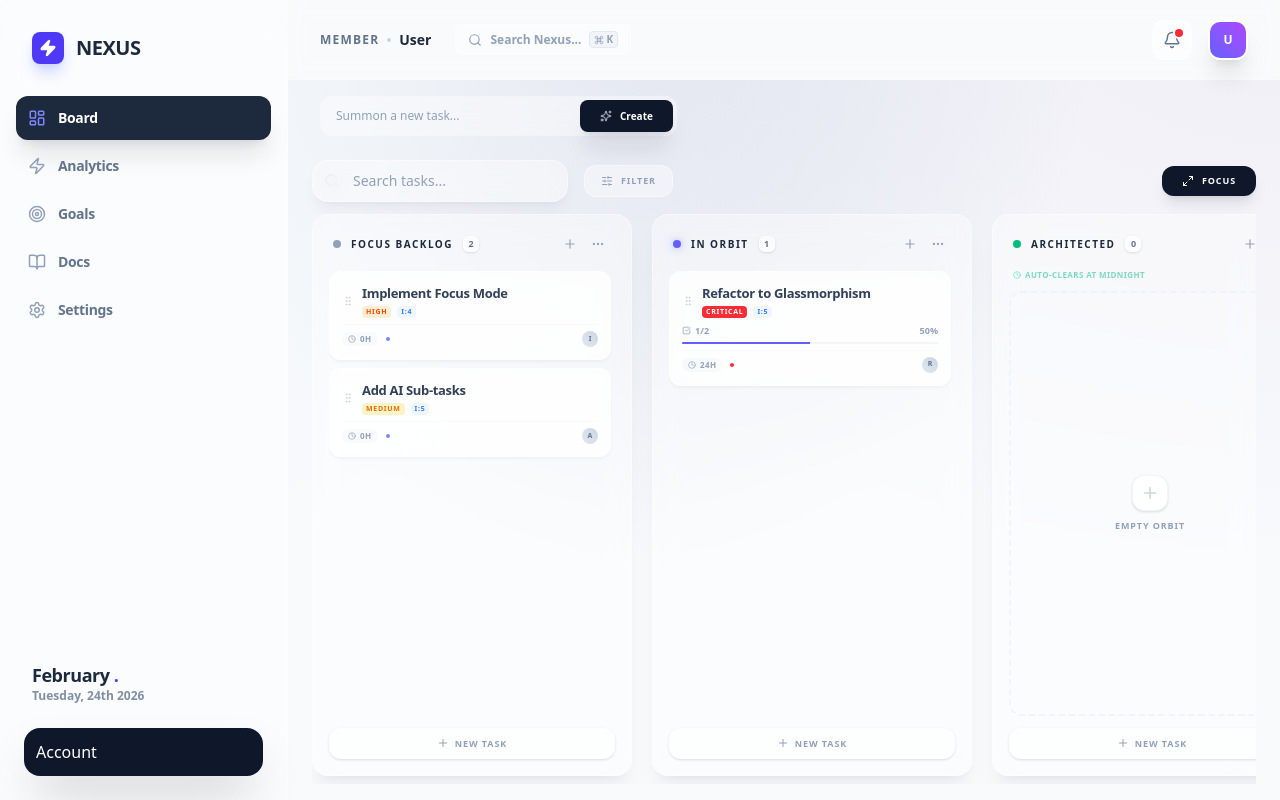
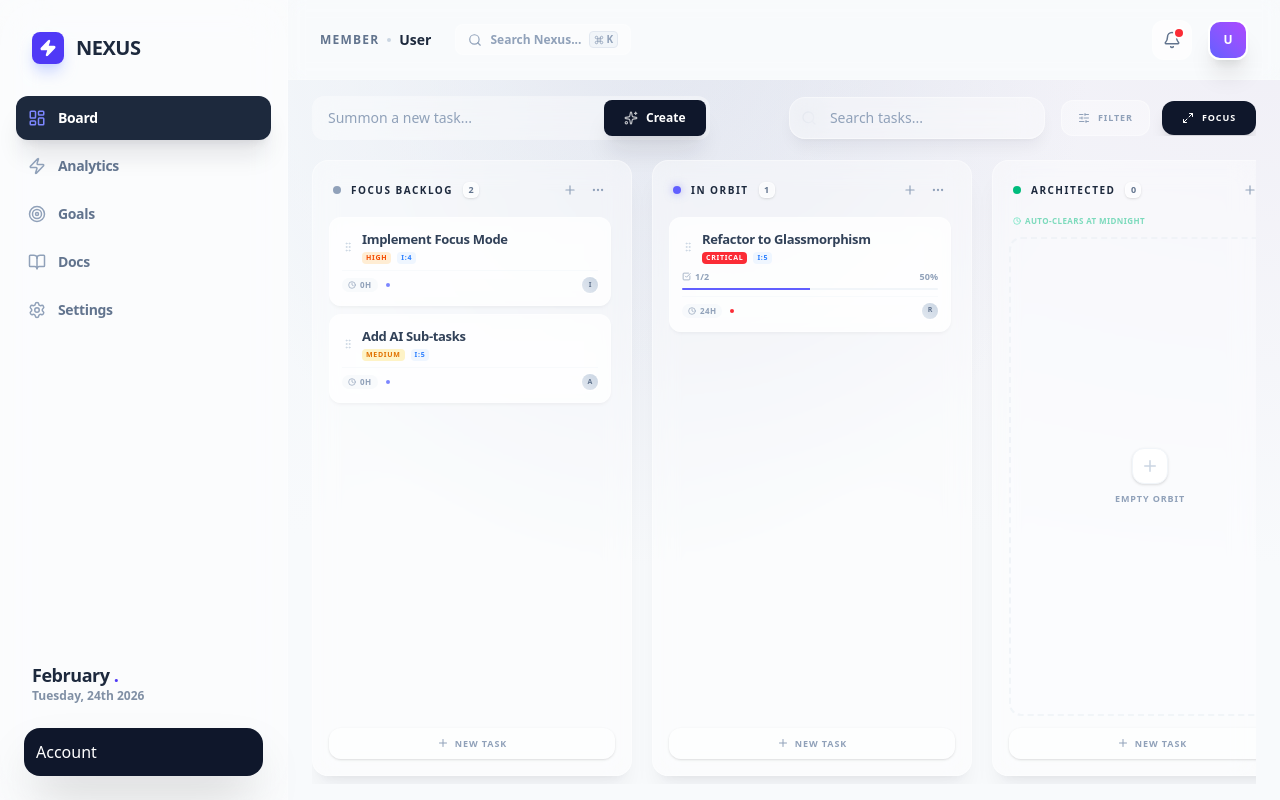
Before and after one commit to AumMule/AuraMax-Board, a React (Vite) app: page / in a window 1280 px wide. Built offline with nearby package versions, Linux system fonts and the light colour scheme.

Commit message:
restructured the topbar

```diff
--- a/src/components/Board.tsx
+++ b/src/components/Board.tsx
@@ -530,30 +530,35 @@ const Board = () => {
                 <div className="mesh-bg absolute inset-0" />
 
                 <div className="relative z-10 flex h-full flex-col">
-                    <div className="flex-shrink-0">
+                    {/* Unified Action Bar */}
+                    <div className="flex flex-col xl:flex-row xl:items-center justify-between px-4 md:px-6 py-4 gap-3 lg:gap-4 flex-shrink-0">
+                        {/* LEFT SIDE: Summon Task Component */}
+                        <div className="w-full xl:w-min">
                             <BoardHeader addTask={(title) => addTask(title)} />
                         </div>
 
-                    {/* Filter & Search Bar */}
-                    <div className="flex flex-col md:flex-row md:items-center justify-between px-4 md:px-6 py-2 gap-3 md:gap-0">
-                        <div className="flex flex-col sm:flex-row sm:items-center gap-3 sm:gap-4">
-                            <div className="relative group w-full sm:w-auto">
+                        {/* RIGHT SIDE: Search, Filter, Focus */}
+                        <div className="flex flex-col md:flex-row md:items-center gap-3 lg:gap-4 w-full xl:w-auto">
+                            {/* Search */}
+                            <div className="relative group w-full md:w-auto">
                                 <Search className="absolute left-3 top-1/2 -translate-y-1/2 text-slate-400 group-focus-within:text-indigo-500 transition-colors" size={16} />
                                 <input
                                     type="text"
                                     placeholder="Search tasks..."
                                     value={searchQuery}
                                     onChange={(e) => setSearchQuery(e.target.value)}
-                                    className="bg-white/40 backdrop-blur-md border border-white/40 rounded-2xl py-2.5 pl-10 pr-4 w-full sm:w-64 outline-none text-sm font-medium text-slate-700 placeholder:text-slate-400 focus:ring-2 ring-indigo-500/10 transition-all shadow-lg shadow-slate-900/5 focus:bg-white/80"
+                                    className="bg-white/40 backdrop-blur-md border border-white/40 rounded-2xl py-2.5 pl-10 pr-4 w-full md:w-56 lg:w-64 outline-none text-sm font-medium text-slate-700 placeholder:text-slate-400 focus:ring-2 ring-indigo-500/10 transition-all shadow-lg shadow-slate-900/5 focus:bg-white/80"
                                 />
                             </div>
 
+                            {/* Filter and Focus Wrapper for smooth responsive collapsing */}
+                            <div className="flex items-center gap-3 w-full md:w-auto justify-between md:justify-end overflow-hidden">
                                 {/* Filter Toggle */}
-                            <div className="flex items-center gap-2 overflow-x-auto custom-scrollbar pb-1 md:pb-0 max-w-full w-full sm:w-auto flex-shrink-0">
+                                <div className="flex items-center gap-2 overflow-x-auto custom-scrollbar pb-1 md:pb-0 max-w-full flex-shrink-0">
                                     <button
                                         onClick={() => setIsFilterOpen(!isFilterOpen)}
                                         className={cn(
-                                        "flex items-center justify-center gap-2 px-4 py-2 rounded-xl text-[9px] font-black uppercase tracking-widest transition-all flex-shrink-0",
+                                            "flex items-center justify-center gap-2 px-4 py-2.5 rounded-xl text-[9px] font-black uppercase tracking-widest transition-all flex-shrink-0",
                                             isFilterOpen || filterUrgency
                                                 ? "bg-slate-900 text-white shadow-lg"
                                                 : "bg-white/40 text-slate-400 hover:bg-white/60 border border-white/40"
@@ -580,7 +585,7 @@ const Board = () => {
                                                             key={u?.toString() || 'all'}
                                                             onClick={() => setFilterUrgency(u)}
                                                             className={cn(
-                                                            "px-3 py-1.5 rounded-xl text-[9px] font-black uppercase tracking-widest transition-all",
+                                                                "px-3 py-2 rounded-xl text-[9px] font-black uppercase tracking-widest transition-all",
                                                                 filterUrgency === u
                                                                     ? "bg-indigo-600 text-white shadow-lg"
                                                                     : "bg-white/40 text-slate-400 hover:bg-white/60"
@@ -594,17 +599,16 @@ const Board = () => {
                                         )}
                                     </AnimatePresence>
                                 </div>
-                        </div>
 
-                        {/* Focus Mode — right side */}
-                        <div className="flex sm:justify-end">
+                                {/* Focus Mode Header Action */}
                                 <button
                                     onClick={() => setIsFocusMode(true)}
-                                className="flex items-center justify-center gap-2 px-5 py-2 w-full sm:w-auto rounded-xl text-[9px] font-black uppercase tracking-widest bg-slate-900 text-white shadow-lg hover:bg-indigo-600 transition-all hover:scale-105 active:scale-95"
+                                    className="flex items-center justify-center gap-2 px-5 py-2.5 flex-shrink-0 rounded-xl text-[9px] font-black uppercase tracking-widest bg-slate-900 text-white shadow-lg hover:bg-indigo-600 transition-all hover:scale-105 active:scale-95"
                                 >
                                     <Maximize2 size={12} />
                                     Focus
                                 </button>
+                            </div>
                         </div>
                     </div>
 
--- a/src/components/BoardHeader.tsx
+++ b/src/components/BoardHeader.tsx
@@ -1,5 +1,5 @@
 import { useState } from 'react';
-import { Sparkles, Calendar } from 'lucide-react';
+import { Sparkles } from 'lucide-react';
 import { motion } from 'framer-motion';
 
 type BoardHeaderProps = {
@@ -16,8 +16,6 @@ const BoardHeader = ({ addTask }: BoardHeaderProps) => {
   };
 
   return (
-    <div className="w-full px-4 md:px-8 py-4 flex flex-col md:flex-row md:items-center justify-between gap-4">
-      {/* Search Input Container */}
     <motion.div
       initial={{ y: -20, opacity: 0 }}
       animate={{ y: 0, opacity: 1 }}
@@ -29,17 +27,16 @@ const BoardHeader = ({ addTask }: BoardHeaderProps) => {
         value={title}
         onChange={(e) => setTitle(e.target.value)}
         onKeyDown={(e) => e.key === 'Enter' && handleAdd()}
-          className="bg-transparent px-3 py-1.5 flex-1 md:w-64 outline-none text-slate-700 placeholder:text-slate-400 text-xs font-medium"
+        className="bg-transparent px-3 py-1.5 flex-1 md:w-64 xl:w-72 outline-none text-slate-700 placeholder:text-slate-400 text-sm font-medium"
       />
       <button
         onClick={handleAdd}
-          className="flex items-center justify-center gap-2 bg-slate-900 text-white h-8 px-5 rounded-lg text-[10px] font-bold hover:bg-indigo-600 transition-all active:scale-95 shadow-xl shadow-slate-900/10 flex-shrink-0"
+        className="flex items-center justify-center gap-2 bg-slate-900 text-white h-9 px-5 rounded-lg text-xs font-bold hover:bg-indigo-600 transition-all active:scale-95 shadow-xl shadow-slate-900/10 flex-shrink-0"
       >
-          <Sparkles size={12} className="animate-pulse" />
+        <Sparkles size={14} className="animate-pulse" />
         Create
       </button>
     </motion.div>
-    </div>
   )
 }
 
```
Lines whose indentation alone changed are shown as unchanged.
